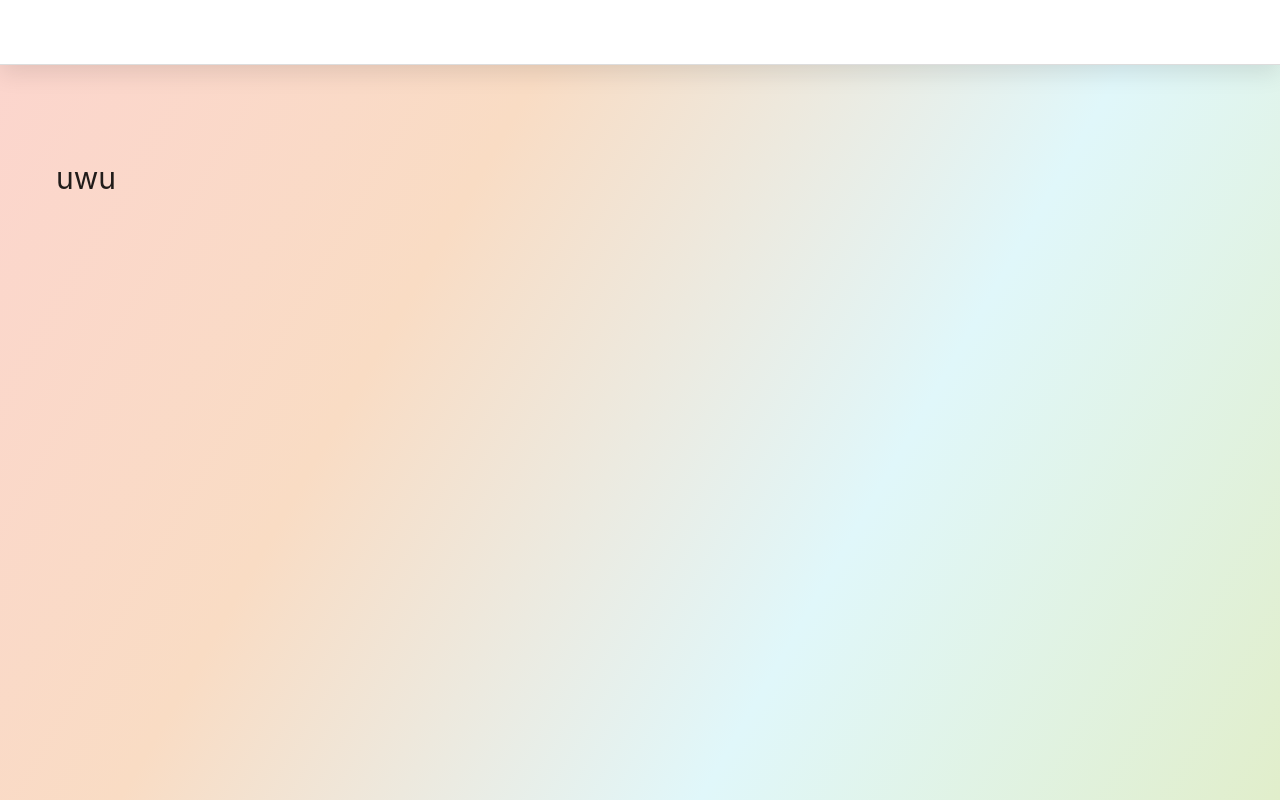
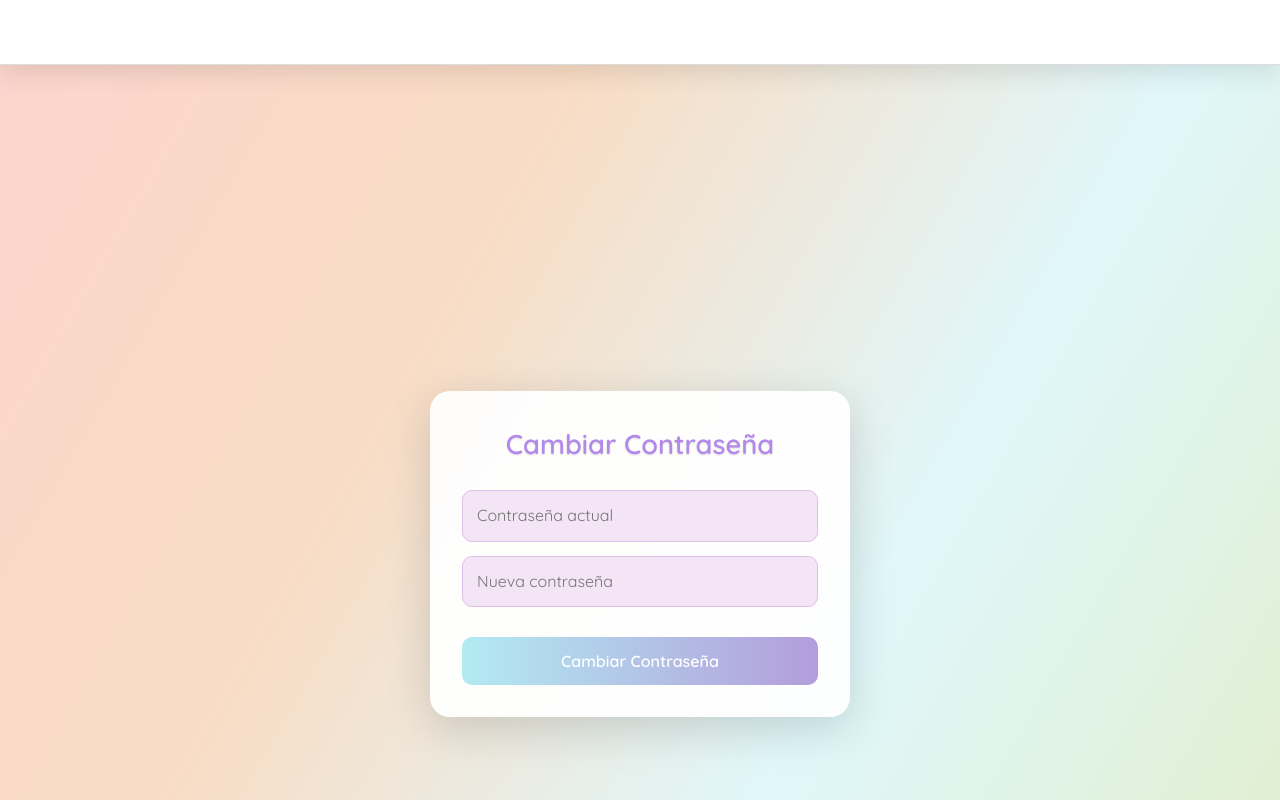
Before and after one commit to SaiPlusSai/New-Jeans-Front, a Vue app in the folder Front/: page /cambiar in a window 1280 px wide. Shown: the top 800 px of the page. Built offline with nearby package versions, Linux system fonts and the light colour scheme.

Commit message:
actu de contraseña

```diff
--- a/Front/src/components/CambiarContrasenia.vue
+++ b/Front/src/components/CambiarContrasenia.vue
@@ -1,11 +1,168 @@
 <template>
-    <h1>uwu</h1>
+  <div class="login-container">
+    <div class="login-card">
+      <h2 class="login-title">Cambiar Contraseña</h2>
+
+      <form @submit.prevent="cambiarContrasenia">
+        <div class="login-input">
+          <input
+            type="password"
+            v-model="actual"
+            placeholder="Contraseña actual"
+            required
+          />
+        </div>
+
+        <div class="login-input">
+          <input
+            type="password"
+            v-model="nueva"
+            placeholder="Nueva contraseña"
+            required
+          />
+        </div>
+
+        <button class="login-btn" type="submit" :disabled="cargando">
+          {{ cargando ? 'Cambiando...' : 'Cambiar Contraseña' }}
+        </button>
+
+        <p v-if="mensaje" :class="['error-text', exito ? 'exito-text' : '']">
+          {{ mensaje }}
+        </p>
+      </form>
+    </div>
+  </div>
 </template>
 
-<script>
+<script setup>
+import { ref } from 'vue'
 
+const actual = ref('')
+const nueva = ref('')
+const mensaje = ref('')
+const exito = ref(false)
+const cargando = ref(false)
+
+const cambiarContrasenia = async () => {
+  cargando.value = true
+  mensaje.value = ''
+  exito.value = false
+
+  try {
+    const token = localStorage.getItem('token') // Ajusta si usas Vuex/Pinia
+
+    const response = await fetch('http://localhost:3000/api/usuarios/cambiar-contrasenia', {
+      method: 'PATCH',
+      headers: {
+        'Authorization': `Bearer ${token}`,
+        'Content-Type': 'application/json',
+      },
+      body: JSON.stringify({
+        actual: actual.value,
+        nueva: nueva.value,
+      }),
+    })
+
+    const data = await response.json()
+
+    if (response.ok) {
+      mensaje.value = data.mensaje || 'Contraseña actualizada correctamente.'
+      exito.value = true
+      actual.value = ''
+      nueva.value = ''
+    } else {
+      mensaje.value = data.mensaje || 'Ocurrió un error'
+    }
+  } catch (error) {
+    mensaje.value = 'Error de red o del servidor'
+  } finally {
+    cargando.value = false
+  }
+}
 </script>
 
-<style>
+<style scoped>
+@import url('https://fonts.googleapis.com/css2?family=Quicksand:wght@400;600&display=swap');
 
+.login-container {
+  height: 100vh;
+  display: flex;
+  justify-content: center;
+  align-items: center;
+}
+
+.login-card {
+  padding: 32px;
+  max-width: 420px;
+  width: 100%;
+  border-radius: 20px;
+  background-color: rgba(255, 255, 255, 0.95);
+  box-shadow: 0 12px 45px rgba(0, 0, 0, 0.15);
+  transition: transform 0.4s ease, box-shadow 0.4s ease;
+}
+
+.login-card:hover {
+  transform: translateY(-8px);
+  box-shadow: 0 18px 50px rgba(0, 0, 0, 0.2);
+}
+
+.login-title {
+  font-family: "Quicksand", sans-serif;
+  font-weight: 600;
+  text-align: center;
+  margin-bottom: 1.5rem;
+  font-size: 1.7rem;
+  color: #b388eb;
+  text-shadow: 0 1px 2px #ddd;
+}
+
+.login-input input {
+  width: 100%;
+  padding: 12px 14px;
+  margin-bottom: 14px;
+  border-radius: 10px;
+  border: 1.5px solid #e1bee7;
+  font-family: "Quicksand", sans-serif;
+  background-color: #f3e5f5;
+  font-size: 1rem;
+  transition: border 0.3s ease, background-color 0.3s ease;
+}
+
+.login-input input:focus {
+  border-color: #ce93d8;
+  background-color: #fce4ec;
+  outline: none;
+}
+
+.login-btn {
+  width: 100%;
+  margin-top: 1rem;
+  height: 48px;
+  background: linear-gradient(to right, #b2ebf2, #b39ddb);
+  color: white;
+  font-weight: 600;
+  border: none;
+  border-radius: 10px;
+  font-family: "Quicksand", sans-serif;
+  font-size: 1rem;
+  cursor: pointer;
+  transition: background 0.4s ease, transform 0.2s ease;
+}
+
+.login-btn:hover {
+  background: linear-gradient(to right, #80deea, #9575cd);
+  transform: scale(1.02);
+}
+
+.error-text {
+  color: #ef5350;
+  margin-top: 14px;
+  font-size: 0.9rem;
+  text-align: center;
+  font-family: "Quicksand", sans-serif;
+}
+
+.exito-text {
+  color: #4caf50;
+}
 </style>
```
